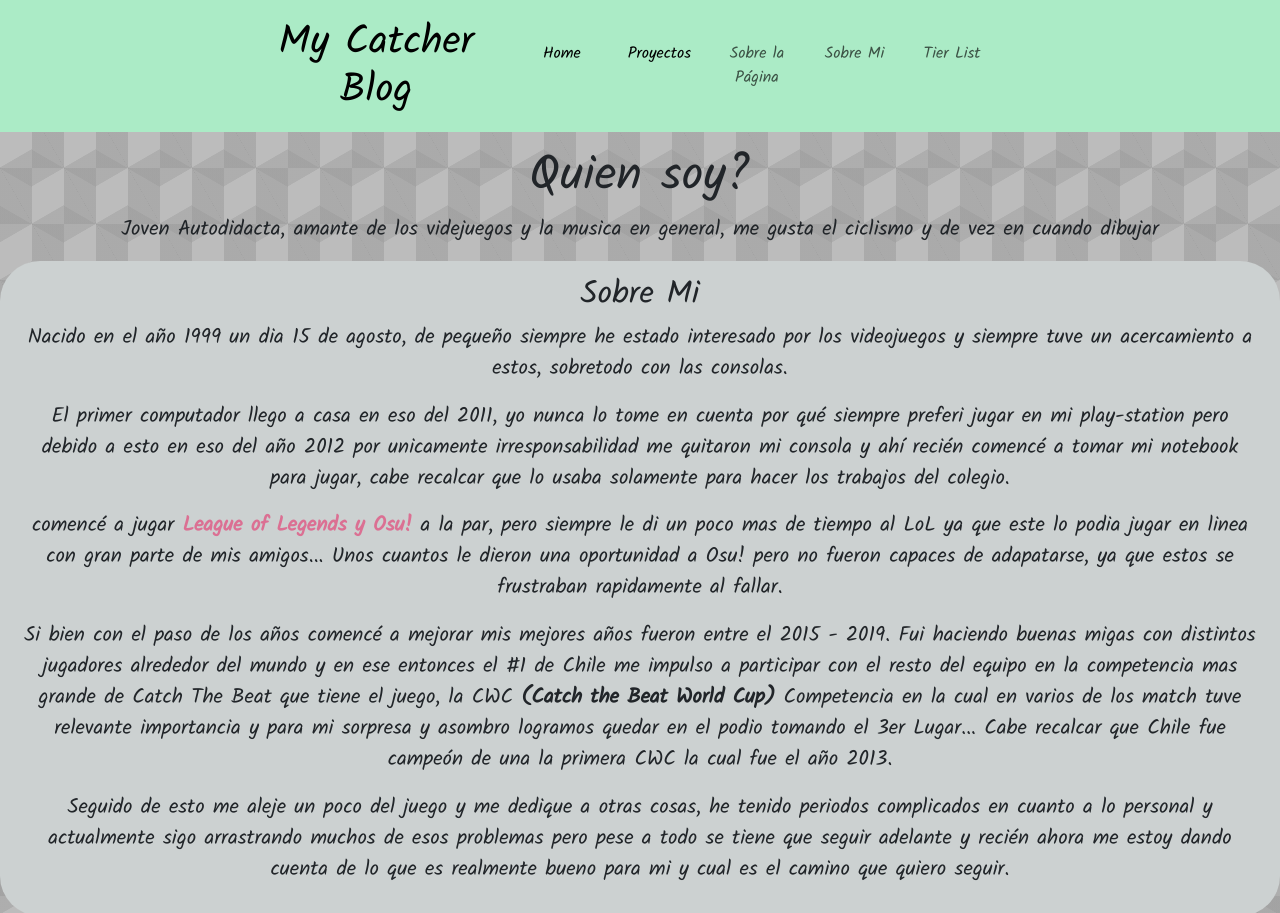
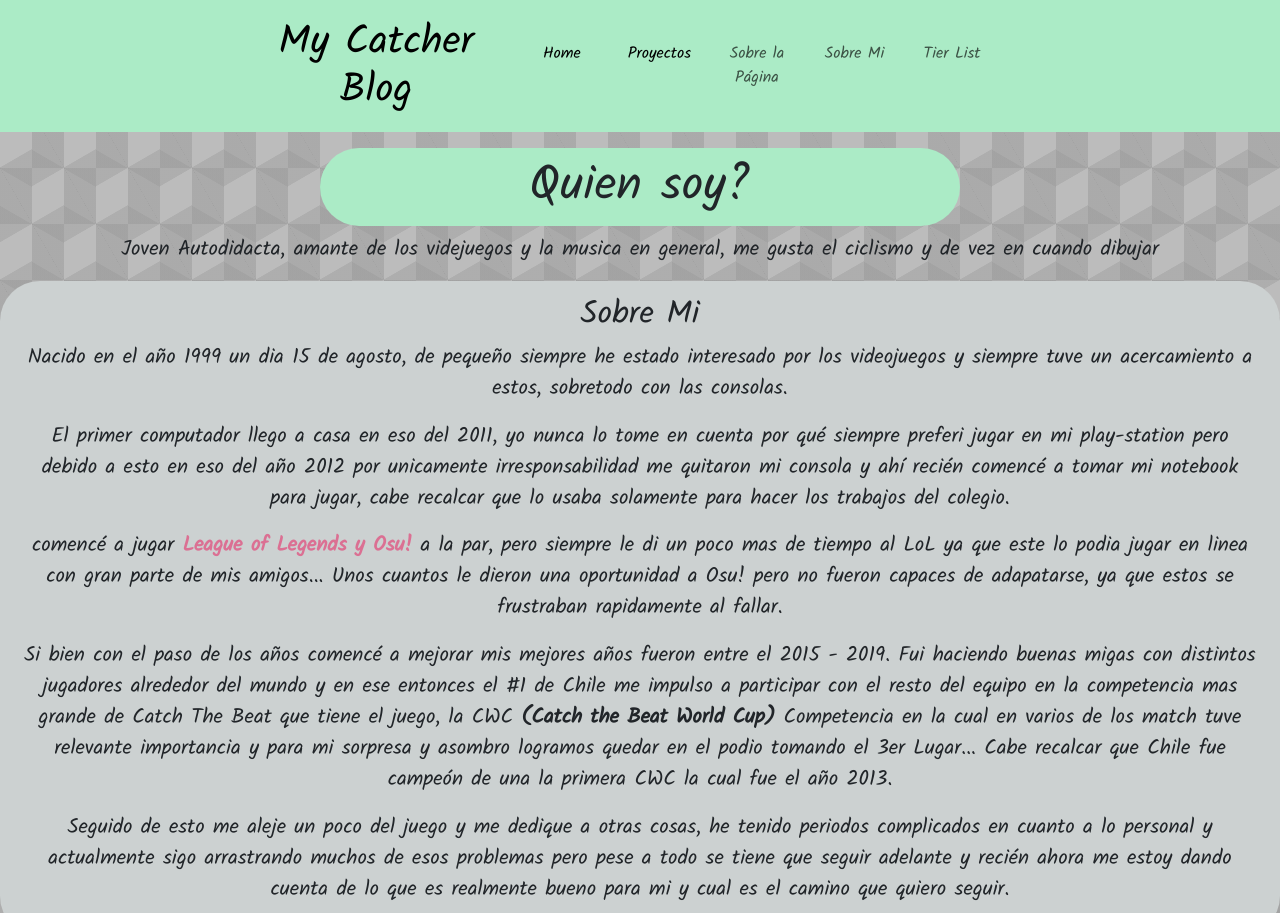
Before and after one commit to Fjim99/Pre-Entrega3---Felipe-Jim-nez-Bahamondes, a website: page pages/sobre-mi.html in a window 1280 px wide. Shown: the top 913 px of the page. Drawn offline with nearby package versions, Linux system fonts and the light colour scheme.

Commit message:
Ultimos arreglos

```diff
--- a/scss/style.scss
+++ b/scss/style.scss
@@ -85,7 +85,14 @@
     .myTitle {
         font-family: 'kalam', cursive;
         font-size: 3rem;
-        padding-top: 1rem;
+        margin-top: 1rem;
+        border: 2px;
+        padding: 10px;
+        border-radius: 40px;
+        width: 50%;
+        margin-left: auto;
+        margin-right: auto;
+        background-color: $color-content;
     }
     .intro {
         font-family: 'kalam', cursive;
```
Also changed, not shown: css/style.css.
